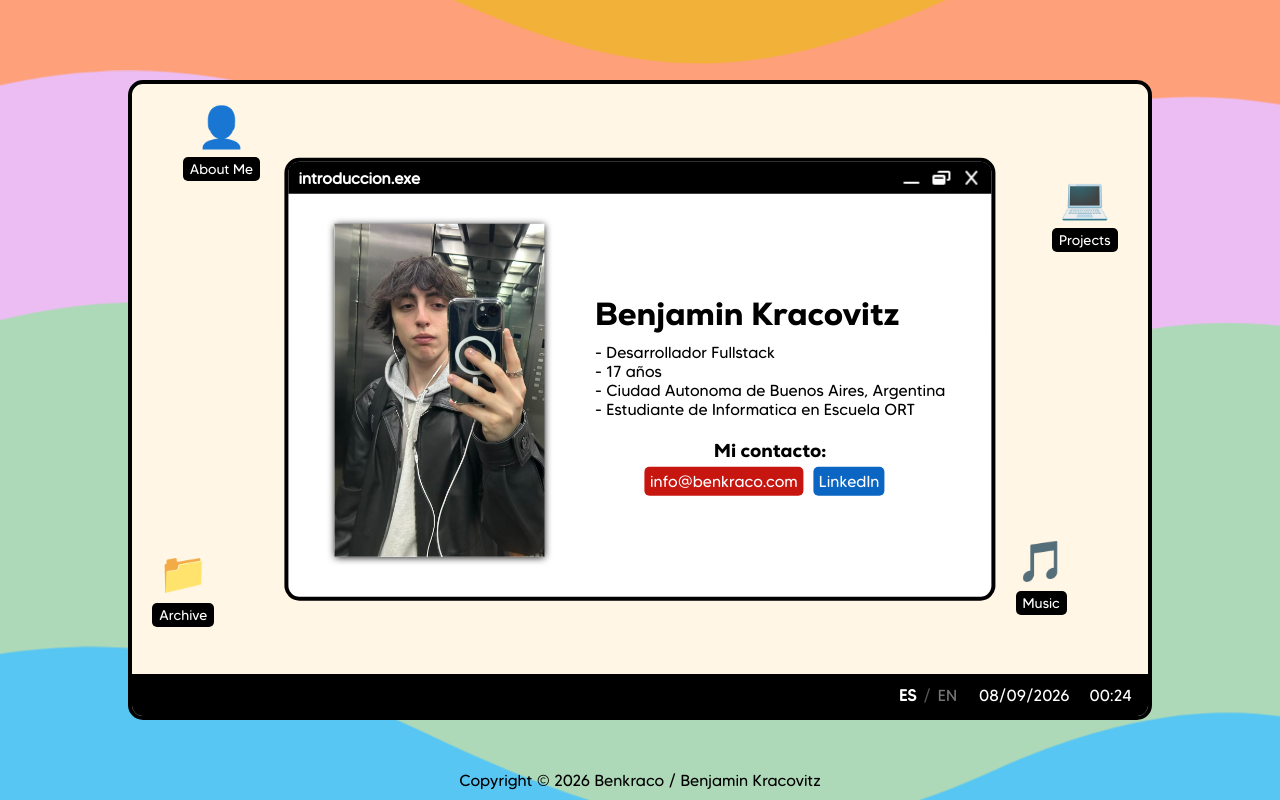
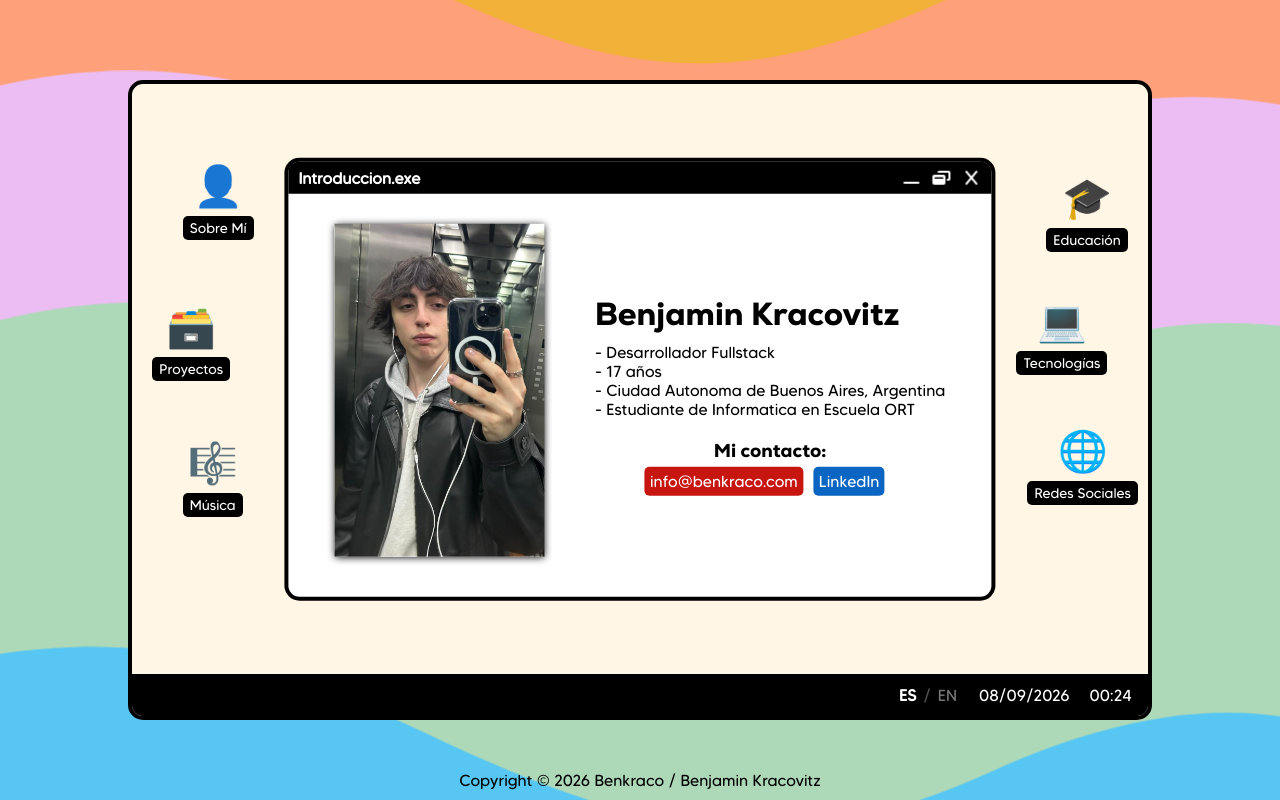
Before and after one commit to benkraco/portfolio, a React (Vite) app: page / in a window 1280 px wide. Built offline with nearby package versions, Linux system fonts and the light colour scheme.

Commit message:
Fix birthday + Views AppWindow

```diff
--- a/src/App.jsx
+++ b/src/App.jsx
@@ -1,5 +1,6 @@
 import { useState } from "react";
 import "./style.css";
+import { useTranslation } from "react-i18next";
 
 import TaskBar from "./components/TaskBar";
 import DesktopApp from "./components/DesktopApp";
@@ -7,44 +8,54 @@ import AppWindow from "./AppWindow";
 
 function App() {
   const [activeApp, setActiveApp] = useState("intro");
+  const { t } = useTranslation();
 
   return (
     <div className="content">
       <div className="desktop">
-
         <DesktopApp
-          name="About Me"
+          name={t("window.aboutme")}
           icon="👤"
-          position="top-left"
-          onClick={() => setActiveApp("about")}
+          position="aboutme"
+          onClick={() => setActiveApp("aboutme")}
         />
 
         <DesktopApp
-          name="Projects"
-          icon="💻"
-          position="top-right"
+          name={t("window.education")}
+          icon="🎓"
+          position="education"
+          onClick={() => setActiveApp("education")}
+        />
+
+        <DesktopApp
+          name={t("window.projects")}
+          icon="🗃️"
+          position="projects"
           onClick={() => setActiveApp("projects")}
         />
 
         <DesktopApp
-          name="Music"
-          icon="🎵"
-          position="bottom-right"
+          name={t("window.development")}
+          icon="💻"
+          position="development"
+          onClick={() => setActiveApp("development")}
+        />
+
+        <DesktopApp
+          name={t("window.music")}
+          icon="🎼"
+          position="music"
           onClick={() => setActiveApp("music")}
         />
 
         <DesktopApp
-          name="Archive"
-          icon="📁"
-          position="bottom-left"
-          onClick={() => setActiveApp("archive")}
+          name={t("window.socialmedia")}
+          icon="🌐"
+          position="socialmedia"
+          onClick={() => setActiveApp("socialmedia")}
         />
 
-        <AppWindow
-          activeApp={activeApp}
-          setActiveApp={setActiveApp}
-        />
-
+        <AppWindow activeApp={activeApp} setActiveApp={setActiveApp} />
       </div>
 
       <TaskBar />
--- a/src/AppWindow.jsx
+++ b/src/AppWindow.jsx
@@ -1,20 +1,28 @@
 import Intro from "./pages/Intro";
 import AboutMe from "./pages/AboutMe";
+import Education from "./pages/Education";
 import Projects from "./pages/Projects";
+import Development from "./pages/Development";
+import Music from "./pages/Music";
+import SocialMedia from "./pages/SocialMedia";
 
 import { useTranslation } from "react-i18next";
 
-import close from './assets/x-solid.png'
-import maximize from './assets/window-restore-solid.png'
-import minimize from './assets/window-minimize-solid.png'
+import close from "./assets/x-solid.png";
+import maximize from "./assets/window-restore-solid.png";
+import minimize from "./assets/window-minimize-solid.png";
 
 function AppWindow({ activeApp, setActiveApp }) {
   const { t } = useTranslation();
 
   const apps = {
     intro: <Intro />,
-    about: <AboutMe />,
+    aboutme: <AboutMe />,
+    education: <Education />,
     projects: <Projects />,
+    development: <Development />,
+    music: <Music />,
+    socialmedia: <SocialMedia />,
   };
 
   const handleClose = () => {
@@ -36,9 +44,7 @@ function AppWindow({ activeApp, setActiveApp }) {
         </div>
       </div>
 
-      <div className="app-window-content">
-        {apps[activeApp]}
-      </div>
+      <div className="app-window-content">{apps[activeApp]}</div>
     </div>
   );
 }
--- /dev/null
+++ b/src/hooks/useBirthday.js
@@ -0,0 +1,18 @@
+const birthDate = new Date(2009, 2, 17);
+
+export function getAge() {
+    const today = new Date();
+
+    let age = today.getFullYear() - birthDate.getFullYear();
+
+    const hasHadBirthday =
+        today.getMonth() > birthDate.getMonth() ||
+        (today.getMonth() === birthDate.getMonth() &&
+            today.getDate() >= birthDate.getDate());
+
+    if (!hasHadBirthday) {
+        age--;
+    }
+
+    return age;
+}
--- a/src/i18n/en.js
+++ b/src/i18n/en.js
@@ -2,14 +2,19 @@ const en = {
   translation: {
     intro: {
       list: `- Fullstack Developer
-      - 17 years old
+      - {{age}} years old
       - Ciudad Autonoma de Buenos Aires, Argentina
       - Computer Science student at ORT School`,
       contact: "My contact details:"
     },
     window: {
-      intro: "introduction",
-      projects: "projects"
+      intro: "Introduction",
+      projects: "Projects",
+      aboutme: "About Me",
+      education: "Education",
+      development: "Development",
+      music: "Music",
+      socialmedia: "Social Media"
     },
     projects: {
       title: "My projects",
--- a/src/i18n/es.js
+++ b/src/i18n/es.js
@@ -2,19 +2,24 @@ const es = {
   translation: {
     intro: {
       list: `- Desarrollador Fullstack
-      - 17 años
+      - {{age}} años
       - Ciudad Autonoma de Buenos Aires, Argentina
       - Estudiante de Informatica en Escuela ORT`,
       contact: "Mi contacto:"
     },
     window: {
-      intro: "introduccion",
-      projects: "proyectos"
+      intro: "Introduccion",
+      projects: "Proyectos",
+      aboutme: "Sobre Mí",
+      education: "Educación",
+      development: "Tecnologías",
+      music: "Música",
+      socialmedia: "Redes Sociales"
     },
     projects: {
       title: "Mis proyectos",
       nutrinfoText: `Project Leader y Desarrollador Fullstack en Nutrinfo, un sitio web desarrollado en el marco del proyecto final de 4to año de Informatica en la Escuela ORT la cual te explica de forma coloquial la información nutricional de los alimentos que uno consume y en base a si es bueno nutricional o personalmente para el usuario mostrarle si debería comerlo o no.`,
-      quorumText: `Desarrollador Fullstack en Quórum, una aplicación móvil desarrollado en el marco del proyecto final de 5to año de Informatica en la Escuela ORT`
+      quorumText: `Desarrollador Fullstack en Quórum, una aplicación móvil desarrollado en el marco del proyecto final de 5to año de Informatica en la Escuela ORT la cual busca simplificar y ayudar la organización de juntadas y eventos sociales, centralizando en un solo lugar las decisiones relacionadas con cuándo, dónde y cómo juntarse`
     }
   }
 };
--- a/src/pages/AboutMe.jsx
+++ b/src/pages/AboutMe.jsx
@@ -1,7 +1,7 @@
 function AboutMe() {
   return (
     <>
-    a
+    About Me / Sobre Mi
     </>
   );
 }
--- /dev/null
+++ b/src/pages/Development.jsx
@@ -0,0 +1,9 @@
+function Development() {
+  return (
+    <>
+    Development / Tecnologias
+    </>
+  );
+}
+
+export default Development;
--- /dev/null
+++ b/src/pages/Education.jsx
@@ -0,0 +1,9 @@
+function Education() {
+  return (
+    <>
+    Education / Educacion
+    </>
+  );
+}
+
+export default Education;
--- a/src/pages/Intro.jsx
+++ b/src/pages/Intro.jsx
@@ -1,15 +1,17 @@
 import { useTranslation } from "react-i18next";
 import yo from "../assets/yo.jpeg";
+import { getAge } from "../hooks/useBirthday";
 
 function Intro() {
   const { t } = useTranslation();
+  const age = getAge()
 
   return (
     <div className="intro">
       <img src={yo} alt="Intro Image" />
       <div className="introTexts">
         <h1>Benjamin Kracovitz</h1>
-        <p>{t("intro.list")}</p>
+        <p>{t("intro.list", { age })}</p>
 
         <div className="introContact">
           <h3>{t("intro.contact")}</h3>
--- /dev/null
+++ b/src/pages/Music.jsx
@@ -0,0 +1,9 @@
+function Music() {
+  return (
+    <>
+    Music / Musica
+    </>
+  );
+}
+
+export default Music;
--- /dev/null
+++ b/src/pages/SocialMedia.jsx
@@ -0,0 +1,9 @@
+function SocialMedia() {
+  return (
+    <>
+    Social Media / Redes Sociales
+    </>
+  );
+}
+
+export default SocialMedia;
--- a/src/style.css
+++ b/src/style.css
@@ -156,24 +156,34 @@ main {
   border-radius: 5px;
 }
 
-.top-left {
-  top: 3%;
+.aboutme {
+  top: 13%;
   left: 5%;
 }
 
-.top-right {
+.education {
   top: 15%;
-  right: 3%;
+  right: 2%;
 }
 
-.bottom-left {
-  bottom: 8%;
+.projects {
+  top: 37%;
   left: 2%;
 }
 
-.bottom-right {
-  bottom: 10%;
-  right: 8%;
+.development {
+  top: 36%;
+  right: 4%;
+}
+
+.music {
+  top: 60%;
+  left: 5%;
+}
+
+.socialmedia {
+  top: 58%;
+  right: 1%;
 }
 
 .app-window {
```
